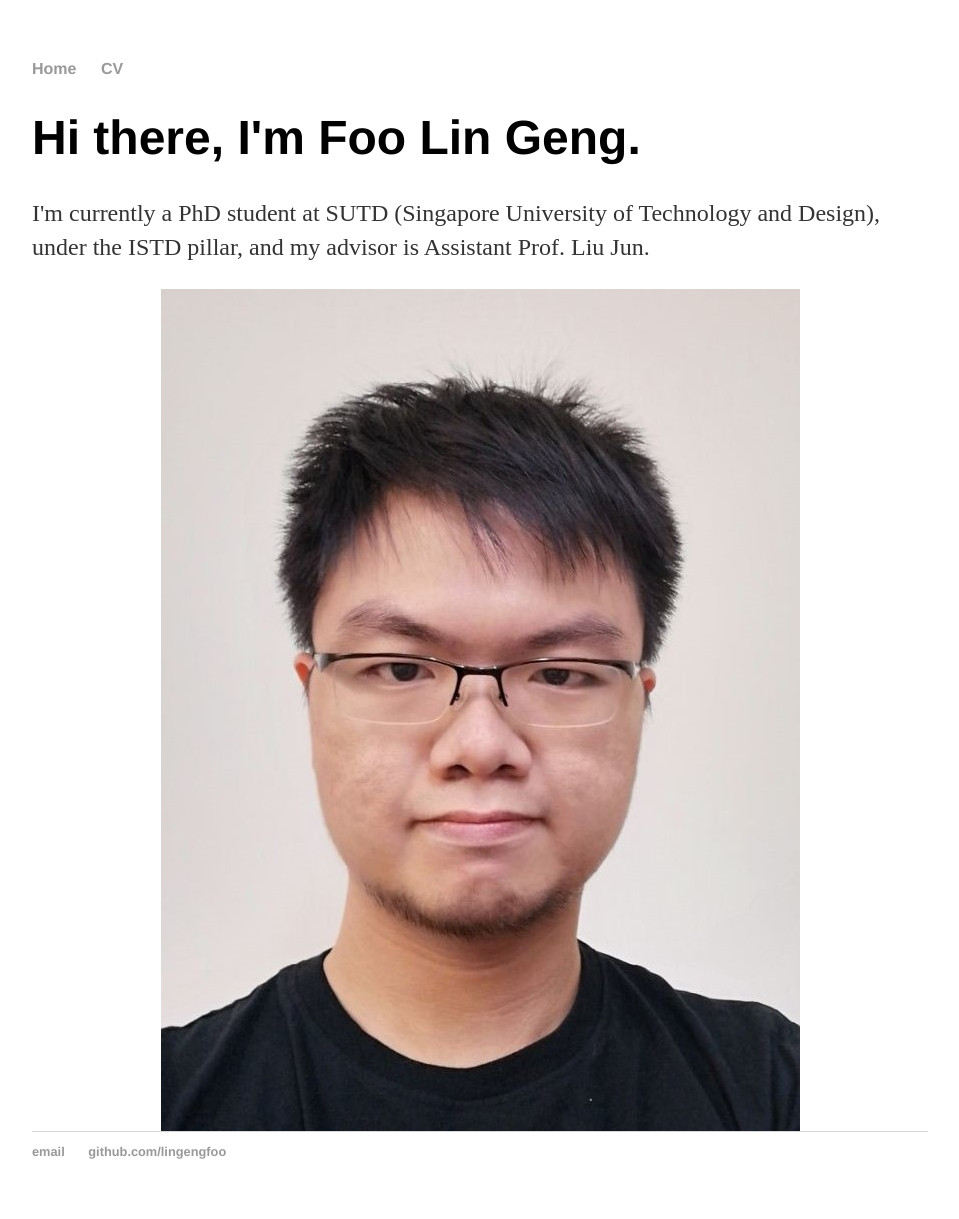
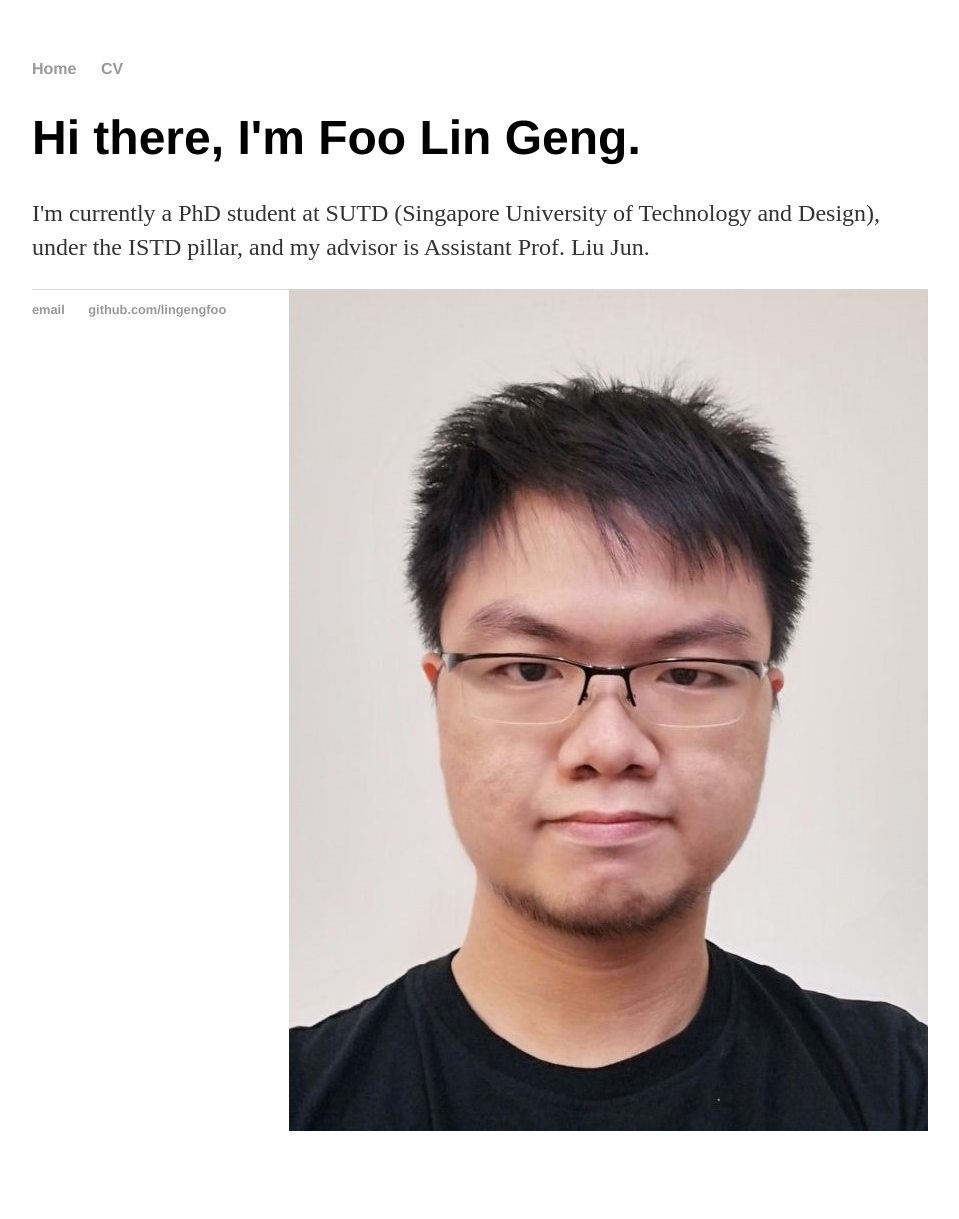
Before and after one commit to lingengfoo/lingengfoo.github.io, a Jekyll site: the page built from index.html, in a window 1280 px wide. Shown: the whole page, without its empty margins (160-1119 px from the left). Built offline with Jekyll 4.4.1, drawn with Linux system fonts in a browser that asks for light colours; after the commit the page ends 1131 px from its top, so only the background shows below that.

Commit message:
Update index.html

```diff
--- a/index.html
+++ b/index.html
@@ -8,4 +8,4 @@
 	<!-- <p>I'm best known as the horrible cop from <em>A Touch of Evil</em> Don't trust me. <a href="/about">Read more about my life...</a></p>-->
 </div><!-- /.blurb -->
 
-<img src="{{site.url}}/assets/images/lingeng.jpg" style="display: block; margin: auto;" />
+<img src="{{site.url}}/assets/images/lingeng.jpg" style="display: block; margin: auto; float: right;" />
```
